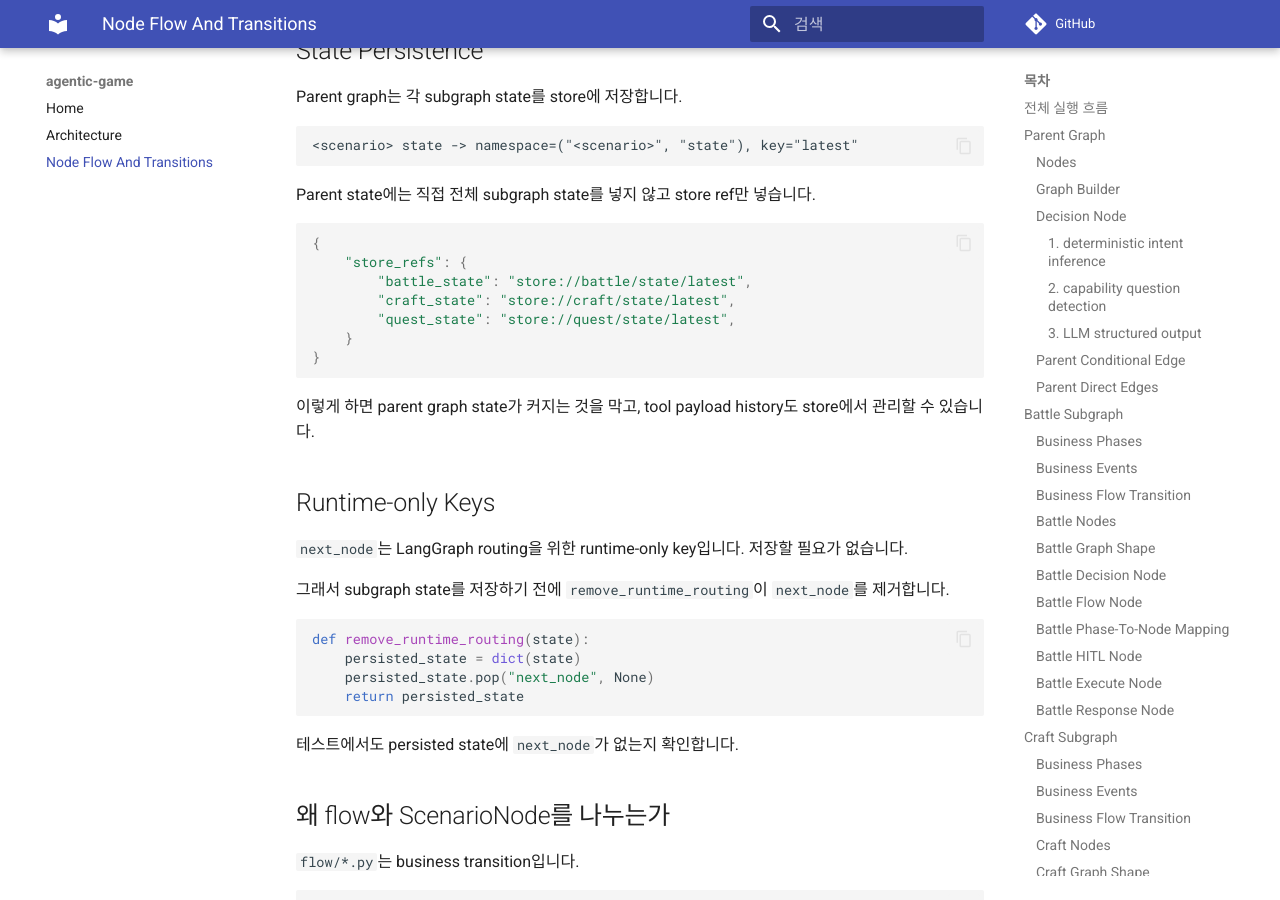
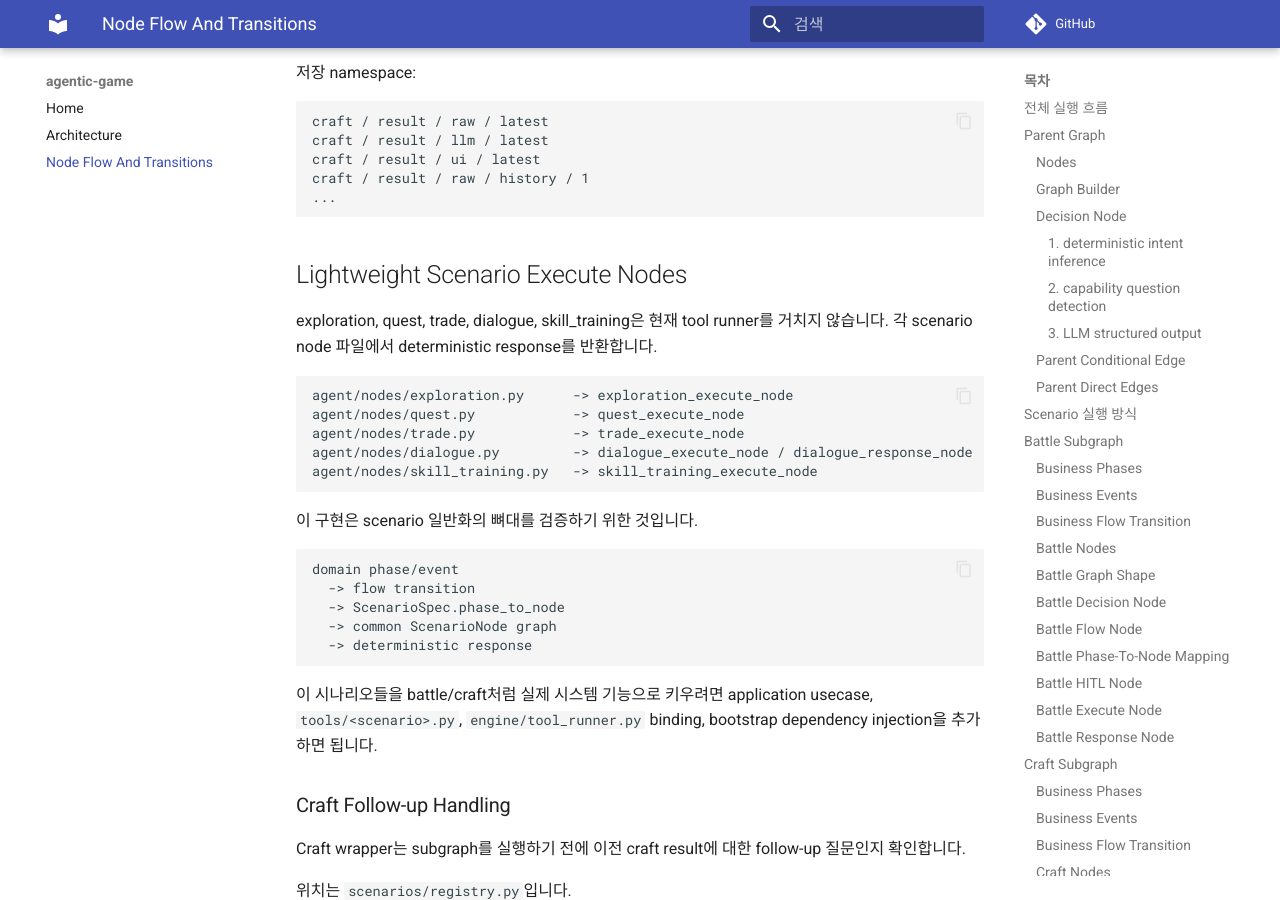
Before and after one commit to seungbaeji/agentic-game, an MkDocs documentation site: the page built from docs/node-flow.md, in a window 1280 px wide and 900 px high, scrolled down 11874 px. Built offline with MkDocs 1.6.1 and Material for MkDocs 9.7.7, drawn with Linux system fonts in a browser that asks for light colours; comment, search, counter and statistics services are not loaded; some of the changed text lies outside the part shown.

Commit message:
docs: document scenario tool coverage

````diff
--- a/docs/node-flow.md
+++ b/docs/node-flow.md
@@ -165,6 +165,22 @@
 
 scenario wrapper는 subgraph를 실행한 뒤 parent response로 갑니다. ask user는 바로 종료됩니다.
 
+## Scenario 실행 방식
+
+모든 게임 시나리오는 같은 `ScenarioNode` graph shape를 사용합니다. 다만 `EXECUTE` 단계에서 실제 tool을 쓰는지 여부는 아직 다릅니다.
+
+| Scenario | Execute/Response 방식 | Store payload |
+| --- | --- | --- |
+| battle | `engine/tool_runner.py` -> `resolve_battle_tool` -> `resolve_battle_action` | raw/llm/ui 저장 |
+| craft | `engine/tool_runner.py` -> `craft_item_tool` -> `craft_item` | raw/llm/ui 저장 |
+| exploration | deterministic execute node | 없음 |
+| quest | deterministic execute node | 없음 |
+| trade | deterministic execute node | 없음 |
+| dialogue | deterministic response 중심 | 없음 |
+| skill_training | deterministic execute node | 없음 |
+
+따라서 현재 일반화된 핵심은 graph shape와 phase/event flow입니다. tool/usecase/payload persistence는 battle/craft에만 구현되어 있고, 다른 시나리오는 이 구조를 확장하기 위한 lightweight sample입니다.
+
 ## Battle Subgraph
 
 Battle subgraph는 전투 업무 흐름을 실행합니다.
@@ -224,12 +240,12 @@
 
 ### Battle Graph Shape
 
-`agent/graph/battle.py`:
+`agent/graph/battle.py`는 `agent/graph/scenario_graph.py`의 공통 builder를 사용합니다.
 
 ```text
-DECISION -> FLOW
+DECISION -> FLOW | ASK_USER
 FLOW -> HITL | EXECUTE | RESPONSE | ASK_USER
-HITL -> DECISION | RESPONSE
+HITL -> DECISION | ASK_USER
 EXECUTE -> RESPONSE
 RESPONSE -> END
 ASK_USER -> END
@@ -441,13 +457,13 @@
 ```text
 DECISION -> FLOW | ASK_USER
 FLOW -> HITL | EXECUTE | RESPONSE | ASK_USER
-HITL -> DECISION | RESPONSE | ASK_USER
+HITL -> DECISION | ASK_USER
 EXECUTE -> RESPONSE
 RESPONSE -> END
 ASK_USER -> END
 ```
 
-Battle과 다른 점은 `DECISION`에서 바로 `ASK_USER`로 갈 수 있다는 점입니다. “제작하고 싶어”처럼 recipe가 없는 입력은 제작할 아이템을 물어야 합니다.
+Battle과 Craft 모두 같은 공통 graph shape를 사용합니다. Craft는 node 구현에서 `DECISION`이 바로 `ASK_USER`로 가는 경우를 적극적으로 사용합니다. “제작하고 싶어”처럼 recipe가 없는 입력은 제작할 아이템을 물어야 하기 때문입니다.
 
 ### Craft Decision Node
 
@@ -543,6 +559,30 @@
 craft / result / raw / history / 1
 ...
 ```
+
+## Lightweight Scenario Execute Nodes
+
+exploration, quest, trade, dialogue, skill_training은 현재 tool runner를 거치지 않습니다. 각 scenario node 파일에서 deterministic response를 반환합니다.
+
+```text
+agent/nodes/exploration.py      -> exploration_execute_node
+agent/nodes/quest.py            -> quest_execute_node
+agent/nodes/trade.py            -> trade_execute_node
+agent/nodes/dialogue.py         -> dialogue_execute_node / dialogue_response_node
+agent/nodes/skill_training.py   -> skill_training_execute_node
+```
+
+이 구현은 scenario 일반화의 뼈대를 검증하기 위한 것입니다.
+
+```text
+domain phase/event
+  -> flow transition
+  -> ScenarioSpec.phase_to_node
+  -> common ScenarioNode graph
+  -> deterministic response
+```
+
+이 시나리오들을 battle/craft처럼 실제 시스템 기능으로 키우려면 application usecase, `tools/<scenario>.py`, `engine/tool_runner.py` binding, bootstrap dependency injection을 추가하면 됩니다.
 
 ### Craft Follow-up Handling
 
````
Also changed, not shown: README.md (+17 -1 lines), docs/architecture.md (+28 -0 lines), docs/index.md (+16 -0 lines).
